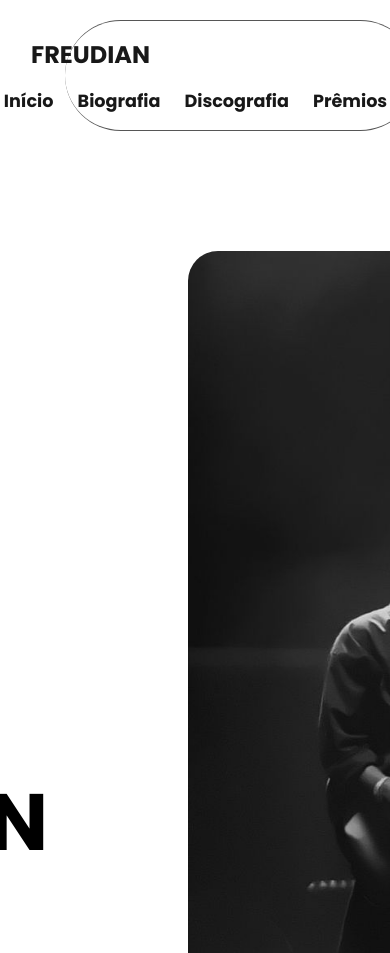
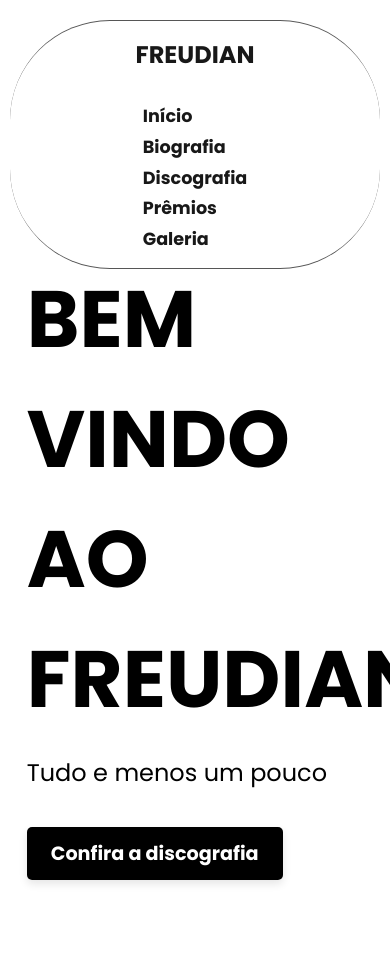
Before and after one commit to arthurlimazx/TrabalhoDoRenan, a plain HTML site: page index.html in a window 390 px wide. Shown: the top 953 px of the page. Drawn offline with Linux system fonts and the light colour scheme.

Commit message:
completo

```diff
--- a/css/biografia.css
+++ b/css/biografia.css
@@ -131,9 +131,9 @@ nav ul li a{
 
 
     padding: 10vh 40px 0px ;
-    height: 250vh;
+    height: auto;
     width: 90%;
-    margin: 100px   ;
+    margin: 100px  auto;
 }
 
 
@@ -148,7 +148,7 @@ nav ul li a{
     box-shadow: 0 4px 8px rgba(0, 0, 0, 0.1);
     margin-bottom: 50px;
     display: flex;
-    max-height: 150vh;
+
 
 
 
@@ -187,3 +187,22 @@ img{
 
     color: gray;
 }
+
+@media (max-width: 1200px){
+    nav{
+        width: 95%;
+        margin-left: 2.5%;
+        flex-direction: column;
+    }
+    .logo{
+        padding: 0 0 0 0;
+
+        margin-bottom: 15px ;
+
+    }
+    nav ul{
+        flex-direction: column;
+        gap: 0.3rem;
+
+    }
+}
--- a/css/discografia.css
+++ b/css/discografia.css
@@ -427,3 +427,22 @@ i{
     border: none;
     padding: 20px;
 }
+
+@media (max-width: 1200px){
+    nav{
+        width: 95%;
+        margin-left: 2.5%;
+        flex-direction: column;
+    }
+    .logo{
+        padding: 0 0 0 0;
+
+        margin-bottom: 15px ;
+
+    }
+    nav ul{
+        flex-direction: column;
+        gap: 0.3rem;
+
+    }
+}
--- a/css/galeria.css
+++ b/css/galeria.css
@@ -150,3 +150,21 @@ img:hover{
     cursor: pointer;
 
 }
+@media (max-width: 1200px){
+    nav{
+        width: 95%;
+        margin-left: 2.5%;
+        flex-direction: column;
+    }
+    .logo{
+        padding: 0 0 0 0;
+
+        margin-bottom: 15px ;
+
+    }
+    nav ul{
+        flex-direction: column;
+        gap: 0.3rem;
+
+    }
+}
--- a/css/premios.css
+++ b/css/premios.css
@@ -108,7 +108,7 @@ nav ul li a{
     margin-top: 100px;
     display: flex;
     justify-content: center;
-    flex-direction: ;
+
 
     gap: 20px;
     font-family:   Poppins, sans-serif;
@@ -220,7 +220,8 @@ nav ul li a{
     padding: 20px;
     border-radius: 10px;
     margin-right: 28px;
-    height: 85vh;
+    height: auto;
+    min-height: 500px;
 
 
 }
@@ -261,3 +262,28 @@ td{
     background-color: #d3d3d3;
     white-space: norwap;
 }
+
+@media (max-width: 1200px){
+    nav{
+        width: 95%;
+        margin-left: 2.5%;
+        flex-direction: column;
+    }
+    .logo{
+        padding: 0 0 0 0;
+
+        margin-bottom: 15px ;
+
+    }
+    nav ul{
+        flex-direction: column;
+        gap: 0.3rem;
+
+    }
+
+    .caixa-principal{
+        flex-direction: column;
+        margin-left: auto;
+        margin-right: auto;
+    }
+}
--- a/css/style.css
+++ b/css/style.css
@@ -257,9 +257,13 @@ nav ul li a{
     color: black;
     font-family: Poppins, sans-serif;
     padding: 50px 0;
-    height: 70vh;
+    height: auto;
+    min-height: 500px;
+
+
 
 }
+
 
 .secao3 h1{
     font-size: 2.2rem;
@@ -327,3 +331,34 @@ nav ul li a{
     transform: translateY(-10px);
     box-shadow: 0 8px 16px rgba(0, 0, 0, 0.2);
 }
+
+
+@media (max-width:1200px){
+    nav{
+        width: 95%;
+        margin-left: 2.5%;
+        flex-direction: column;
+    }
+    .logo{
+        padding: 0 0 0 0;
+
+        margin-bottom: 15px ;
+
+    }
+    nav ul{
+        flex-direction: column;
+        gap: 0.3rem;
+
+    }
+
+
+   .home-container section, .secao2 section, .secao3 section{
+    flex-direction: column;
+    gap: 30px;
+    min-height: auto;
+   }
+   .imagem img{
+    width: 90%;
+    margin: 18px auto;
+    margin-left:auto ;
+   }}
```
